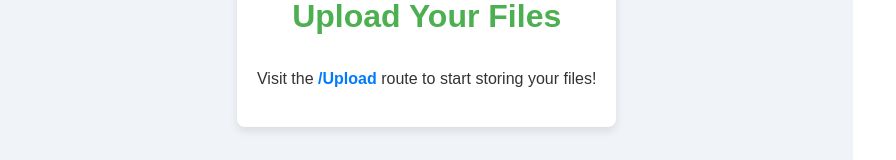
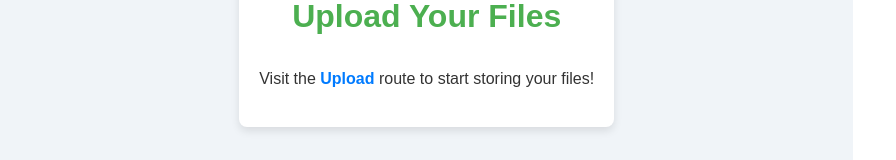
Before and after one commit to heartlesspatidar/cloudinary-client, a React (Vite) app: page /cloudinary-client/ in a window 1280 px wide. Shown: the part 475-635 px from the top of the page, without its empty margins (0-896 px from the left). Built offline with nearby package versions, Linux system fonts and the light colour scheme; the HTML template or start-up script is replaced by a standard one.

Commit message:
Initial commit or updated all files

```diff
--- a/package.json
+++ b/package.json
@@ -16,6 +16,7 @@
     "axios": "^1.7.9",
     "cors": "^2.8.5",
     "dotenv": "^16.4.7",
+    "link": "^2.1.1",
     "react": "^18.3.1",
     "react-dom": "^18.3.1",
     "react-loader-spinner": "^6.1.6",
--- a/src/App.jsx
+++ b/src/App.jsx
@@ -1,14 +1,14 @@
 import React from 'react';
 import { BrowserRouter as Router, Routes, Route } from 'react-router-dom';
-import Upload from './components/Upload';
-import Home from './components/Home';
+import Upload from './components/UploadPage';
+import Home from './components/HomePage';
 
 const App = () => {
   return (
     <Router basename="/cloudinary-client">
       <Routes>
         <Route path="/" element={<Home />} />
-        <Route path="/upload" element={<Upload />} />
+        <Route path="/Upload" element={<Upload />} />
       </Routes>
     </Router>
   );
--- a/src/components/home.jsx
+++ b/src/components/HomePage.jsx
@@ -1,5 +1,8 @@
 import React from 'react';
 import './home.css';
+import { Link } from 'react-router-dom';
+
+
 
 const Home = () => {
   return (
@@ -10,7 +13,7 @@ const Home = () => {
       </p>
       <div className="upload-info">
         <h2>Upload Your Files</h2>
-        <p>Visit the <a href="/cloudinary-client/Upload">/Upload</a> route to start storing your files!</p>
+        <p>Visit the <Link to="/Upload">Upload</Link> route to start storing your files!</p>
       </div>
     </div>
   );
```
Also changed, not shown: public/404.html (deleted, +0 -16 lines), src/components/UploadPage.jsx (renamed from src/components/upload.jsx), 1 other file (tests, documents, lock files or other folders).
